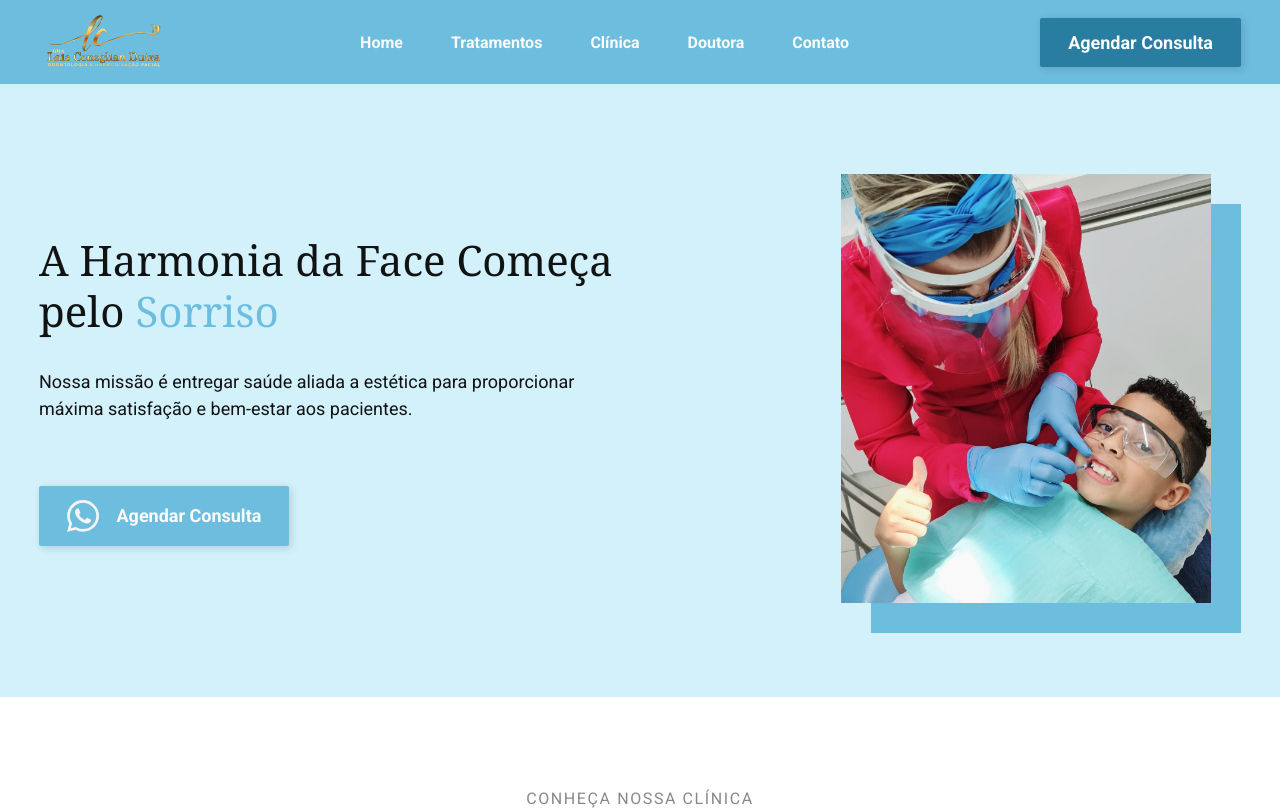
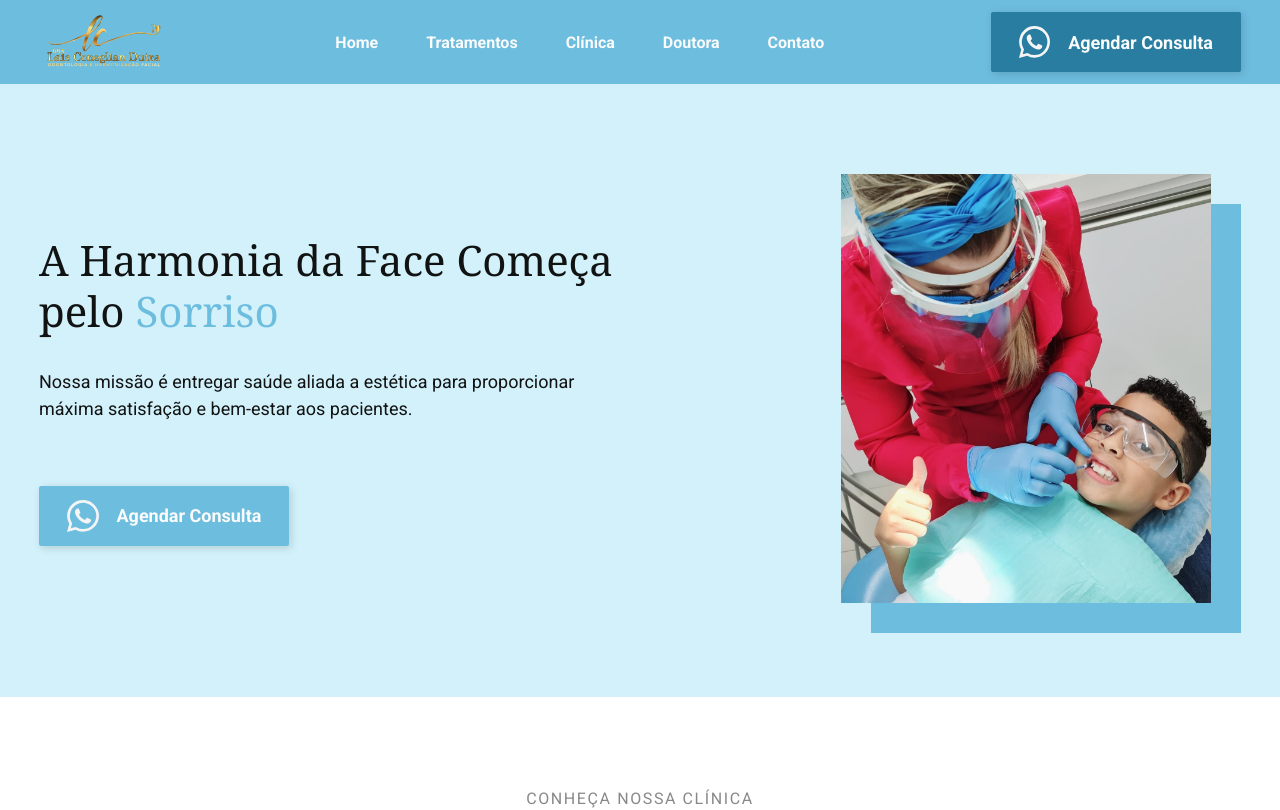
Before and after one commit to setfocusbrasil/contrumarcos, a Next.js app: page / in a window 1280 px wide. Shown: the top 810 px of the page. Built offline with nearby package versions, Linux system fonts and the light colour scheme; no server answers; a web font is replaced by a local one.

Commit message:
Icone Whats
Icone Whats no Header

```diff
--- a/src/components/Header/index.jsx
+++ b/src/components/Header/index.jsx
@@ -82,6 +82,7 @@ export const Header = () => {
               onClick={agendarConsulta}
               link="https://wa.me/5514981472951"
             >
+               <img src="/icons/whatsIcon.svg" alt="whatsapp" />
               Agendar Consulta
             </Button>
           </div>
```
